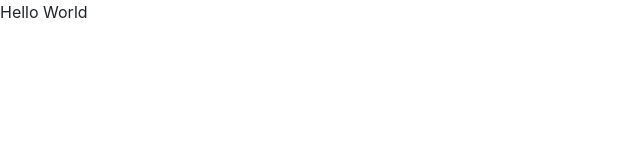
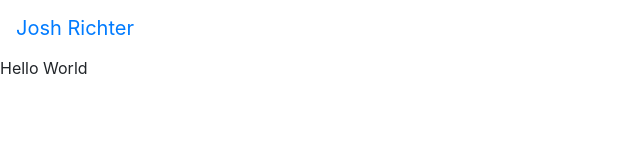
Before and after one commit to jjrmich/jjrmich.github.io, a website: page index.html in a window 1280 px wide. Shown: the whole page, without its empty margins (0-640 px from the left). Drawn offline with nearby package versions, Linux system fonts and the light colour scheme.

Commit message:
added navigation bar

```diff
--- a/index.html
+++ b/index.html
@@ -10,6 +10,11 @@
     <title>Josh Richter</title>
   </head>
   <body>
-      Hello World
+    <nav class="navbar navbar-expand-lg">
+      <a class="navbar-brand" href="#">Josh Richter</a>
+    </nav>
+    <div>
+        Hello World
+    </div>
   </body>
 </html>
```
